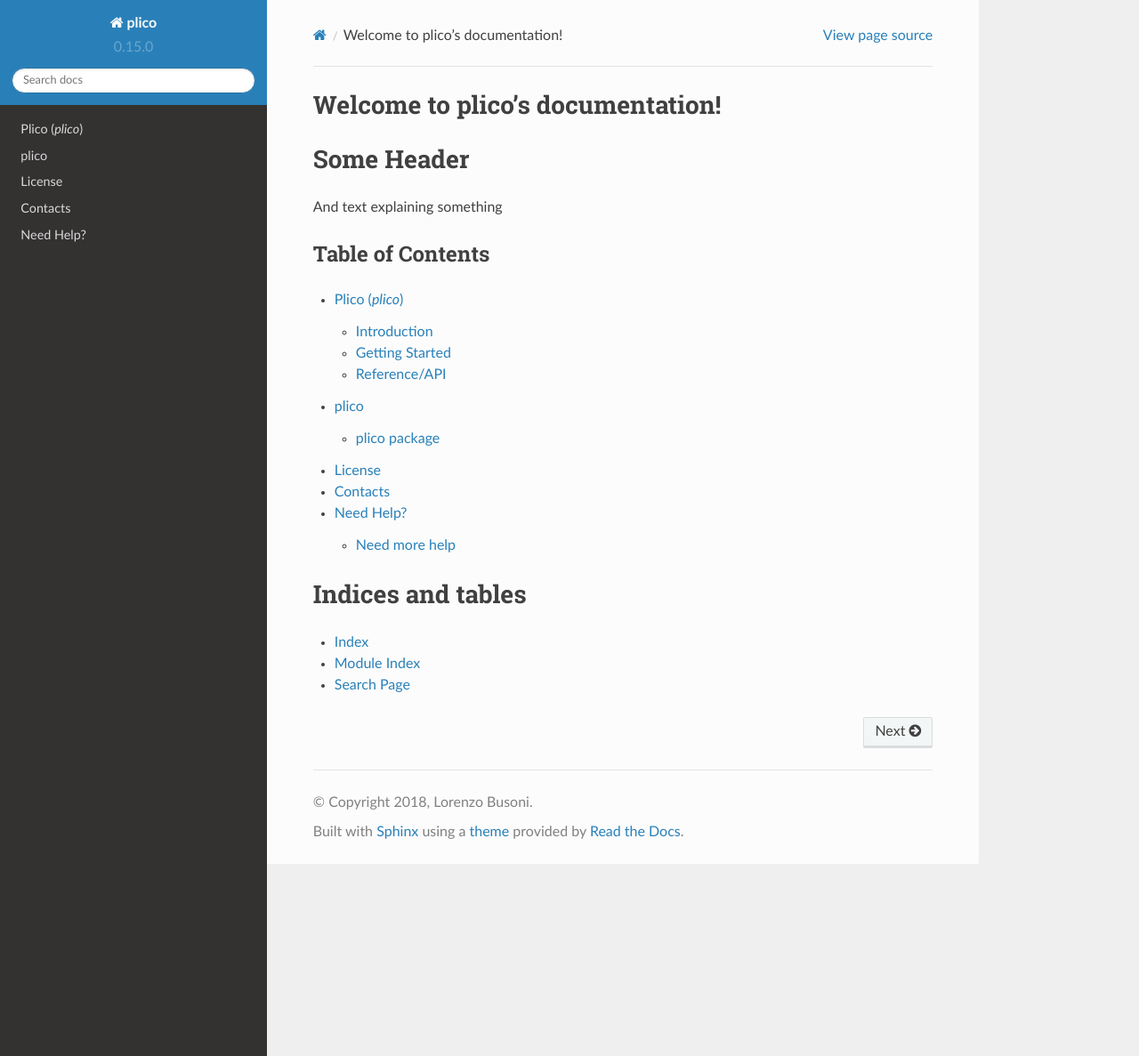
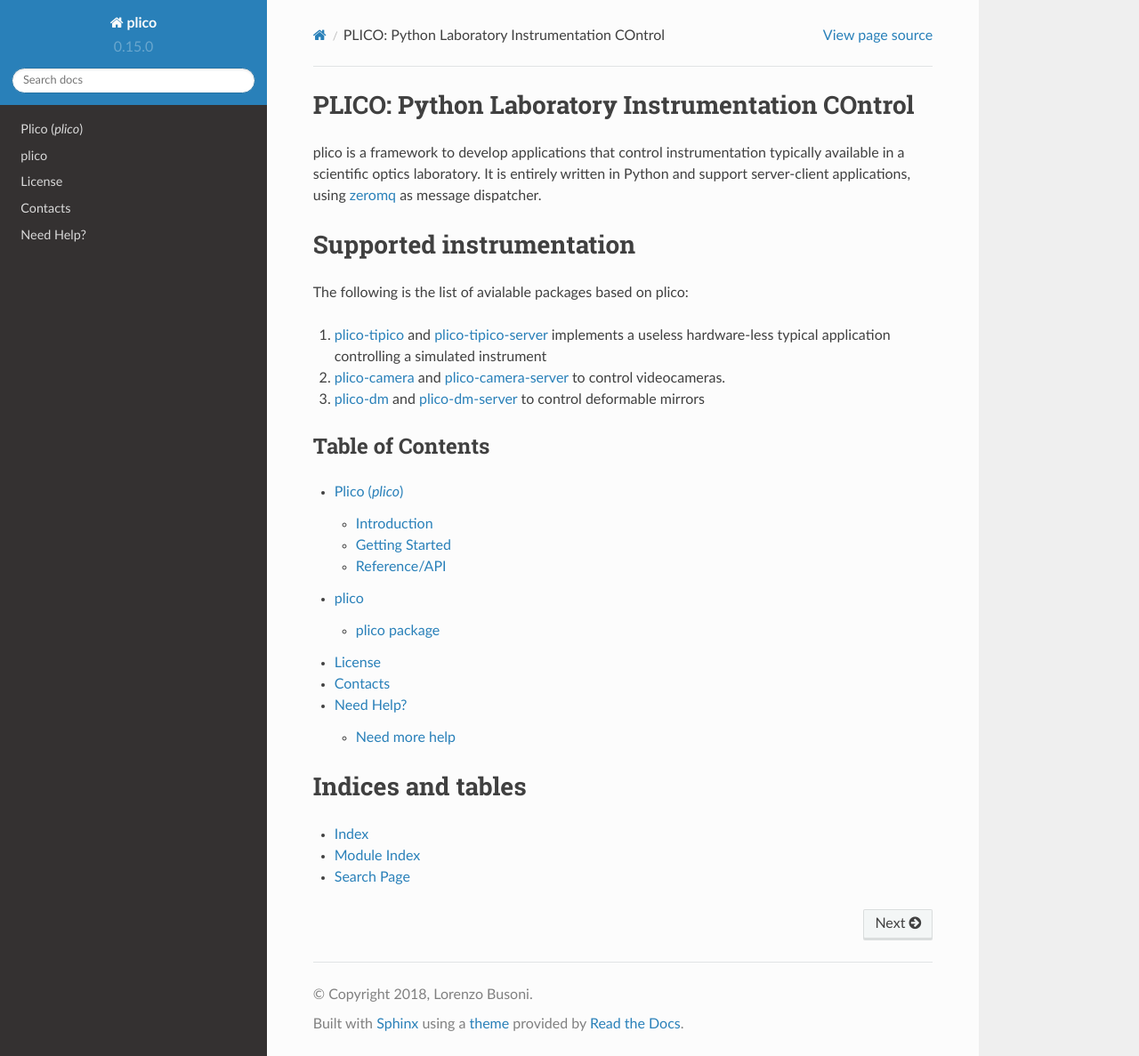
Before and after one commit to ArcetriAdaptiveOptics/plico, a Sphinx documentation site: the page built from docs/source/index.rst, in a window 1280 px wide and 1187 px high. Shown: the whole window at 89% size. Built offline with Sphinx 7.4.7 and the Read the Docs theme 2.0.0, drawn with Linux system fonts in a browser that asks for light colours.

Commit message:
Update index.rst

```diff
--- a/docs/source/index.rst
+++ b/docs/source/index.rst
@@ -1,11 +1,20 @@
+PLICO: Python Laboratory Instrumentation COntrol
+================================================
 
-Welcome to plico's documentation!
-=================================
+plico is a framework to develop applications that control instrumentation typically available in a scientific optics laboratory.
+It is entirely written in Python and support server-client applications, using `zeromq <http://zeromq.org/>`_ as message dispatcher.
 
-Some Header
-===========
 
-And text explaining something
+Supported instrumentation
+=========================
+
+The following is the list of avialable packages based on plico:
+
+1. `plico-tipico <https://tipico.readthedocs.io/>`_ and `plico-tipico-server <https://tipico.readthedocs.io/>`_ implements a useless hardware-less typical application controlling a simulated instrument
+2. `plico-camera <https://pysilico.readthedocs.io/>`_ and `plico-camera-server <https://pysilico.readthedocs.io/>`_  to control videocameras.
+3. `plico-dm <https://palpao.readthedocs.io/>`_ and `plico-dm-server <https://palpao.readthedocs.io/>`_  to control deformable mirrors
+
+
 
 
 Table of Contents
```
